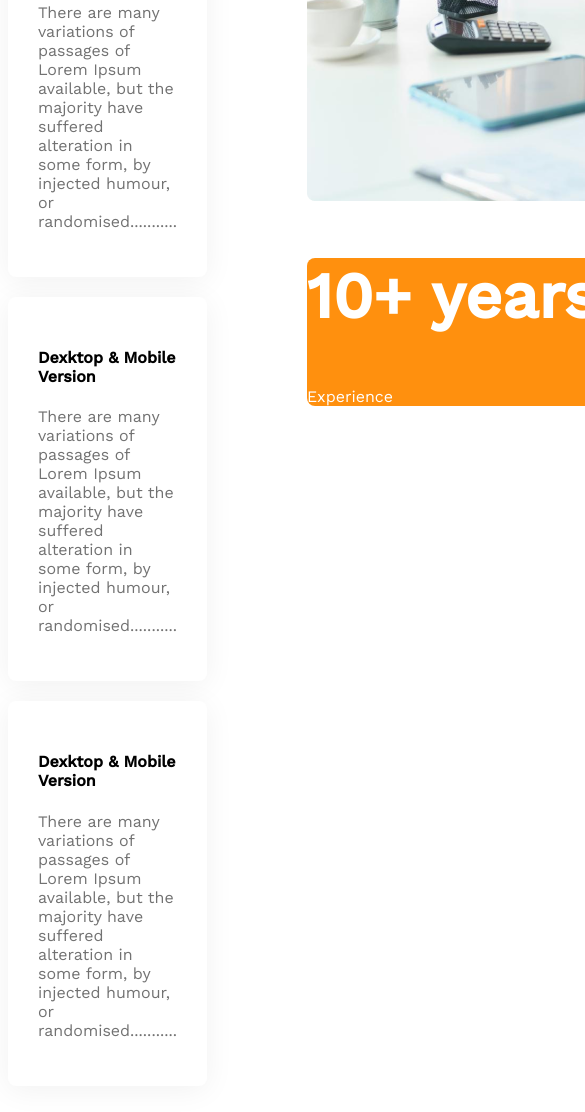
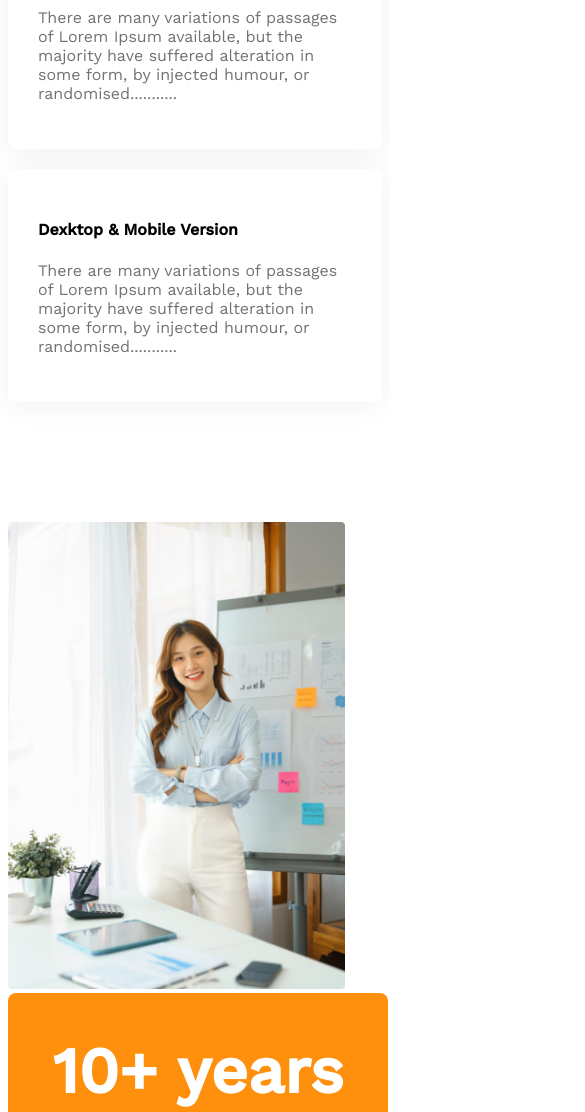
Before and after one commit to shakilprogrammer/g3-arthitects-website, a plain HTML site: page index.html in a window 390 px wide. Shown: the part 3261-4373 px from the top of the page, 585 px wide, since content can reach past the window. Drawn offline with nearby package versions, Linux system fonts and the light colour scheme.

Commit message:
make the features section responsive

```diff
--- a/styles/artchitects.css
+++ b/styles/artchitects.css
@@ -125,14 +125,29 @@ nav li{
   background: #FFF;
   box-shadow: 0px 4px 30px 0px rgba(0, 0, 0, 0.06);
 }
+
+.feature-img img{
+height: 90%;
+margin-left: 90px;
+}
+
 .ten-year-badge{
 border-radius: 8px;
 background-color: #ff900e;
 color: #FFF;
 width: 342px;
+padding: 40px;
+text-align: center;
+position: relative;
+bottom: 100px;
 }
 .ten-year-badge h2{
   font-size: 4rem;
+  margin-top: 0;
+}
+
+.ten-year-badge p{
+  font-size: 1.5rem;
 }
 
 
@@ -185,11 +200,20 @@ padding:30px;
   }
   nav,
   .teams-container ,
+  .features,
   .facts-card-container,
   .sponsors-img-container
   {
     flex-direction: column;
   }
+.feature-img img{
+  width: 90%;
+  margin-left: 0;
+}
+.ten-year-badge{
+  position: static;
+  max-width: 300px;
+}
   .teams-img-container{
     grid-template-columns: 1fr;
   }
```
